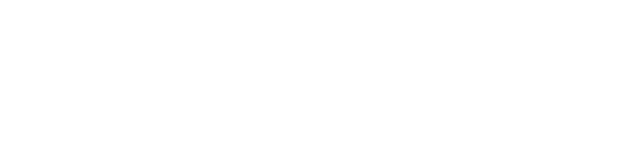
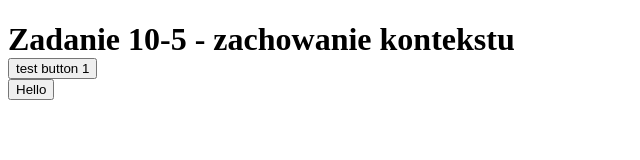
Before and after one commit to zosinski/kodilla-task-10, a plain HTML site: page index.html in a window 1280 px wide. Shown: the whole page, without its empty margins (0-640 px from the left). Drawn offline with nearby package versions, Linux system fonts and the light colour scheme.

Commit message:
initial commit

```diff
--- a/index.html
+++ b/index.html
@@ -2,14 +2,15 @@
 <html lang="pl-PL">
 <head>
 	<meta charset="UTF-8">
-	<title>Zadanie 10-4 - Pierwsza klasa - Kodilla Bootcampa</title>
+	<title>Zadanie 10-5 - Self - Kodilla Bootcampa</title>
 
 <!-- 	<link href="https://maxcdn.bootstrapcdn.com/font-awesome/4.5.0/css/font-awesome.min.css" rel="stylesheet" type="text/css">
 	<link rel="stylesheet" href="css/style.css"> -->
 
-	<!-- <script src="https://ajax.googleapis.com/ajax/libs/jquery/1.12.4/jquery.min.js"></script> -->
+	<script src="https://ajax.googleapis.com/ajax/libs/jquery/1.12.4/jquery.min.js"></script>
 	<script type="text/javascript" src="js/scripts.js"></script>
 </head>
 <body>
+	<h1>Zadanie 10-5 - zachowanie kontekstu</h1>
 </body>
 </html>
--- a/js/scripts.js
+++ b/js/scripts.js
@@ -1,30 +1,20 @@
-// stałe
-var resolutionA = {x:1440, y:2560};
-var resolutionB = {x:750, y:1334};
+$(function() {
 
 	// definicja "klas"
-function Telefon(nazwa, marka, cena, kolor, rozdzielczosc) {
-	console.log('constructor - rozdzielczość: ', rozdzielczosc);
-	this.nazwa = nazwa;
-	this.marka = marka;
-	this.cena = cena;
-	this.kolor = kolor;
-	this.ekran = {
-		x: rozdzielczosc.x,
-		y: rozdzielczosc.y
-	};
-};
-
-Telefon.prototype.printInfo = function() {
-	console.log('nazwa: ', this.nazwa, ', marka: ', this.marka, ', cena: ', this.cena, ', kolor: ', this.kolor);
-};
-
-Telefon.prototype.printScreenX = function() {
-	console.log('rozdzielczość ekranu w poziomie: ', this.ekran.x);
-};
-
-Telefon.prototype.printScreenResolution = function() {
-	console.log('rozdzielczosc ekranu: ' + this.ekran.x + ' x ' + this.ekran.y);
+	function Button(text) {
+		this.text = text || 'Hello';
+	}
+	Button.prototype = {
+		create: function() {
+			var self = this;
+			this.$element = $('<button>');
+			this.$element.text(this.text);
+			this.$element.css('display', 'block');
+			this.$element.click(function() {
+				alert(self.text);
+			});
+			$('h1').append(this.$element);
+		}
 	}
 
 	// test
@@ -32,13 +22,12 @@ test();
 
 	function test() {
 
-	var iPhone6S = new Telefon('iPhone 6S', 'Apple', 2250, 'biały', resolutionB);
-	var samsungGalaxyS7 = new Telefon('Samsung Galaxy S7', 'Samsung', 2790, 'czarny', resolutionA);
-	resolutionA.x = 1450;
-	var samsungGalaxyS6 = new Telefon('Samsung Galaxy S6', 'Samsung', 1900, 'czarny', resolutionA);
+		var testButton = new Button('test button 1');
+		testButton.create();
 
-	samsungGalaxyS7.printInfo();
-	samsungGalaxyS7.printScreenX();
-	samsungGalaxyS7.printScreenResolution();
+		var testButton2 = new Button();
+		testButton2.create();
 
 	};
+
+});
```
Lines whose indentation alone changed are shown as unchanged.
